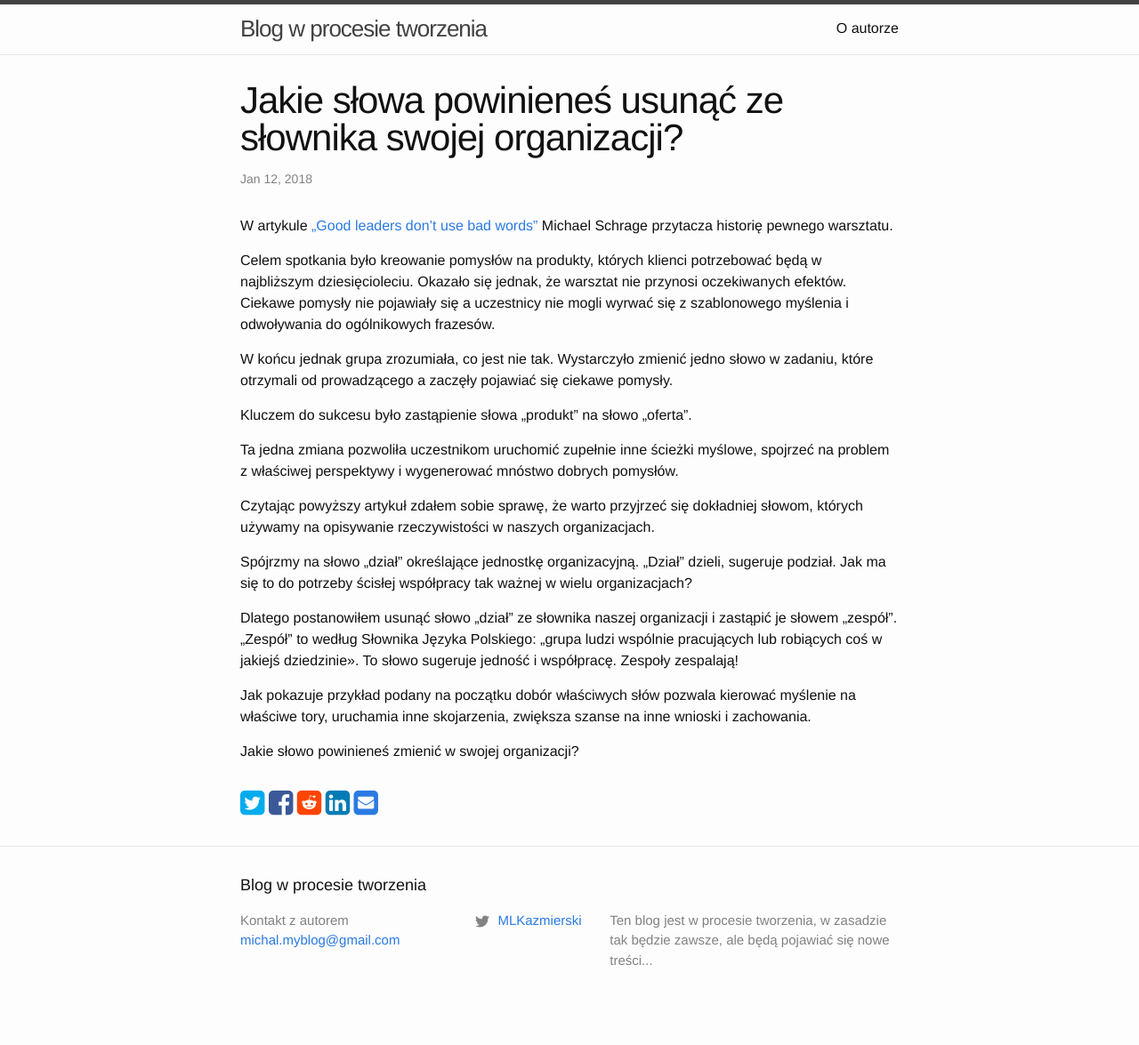
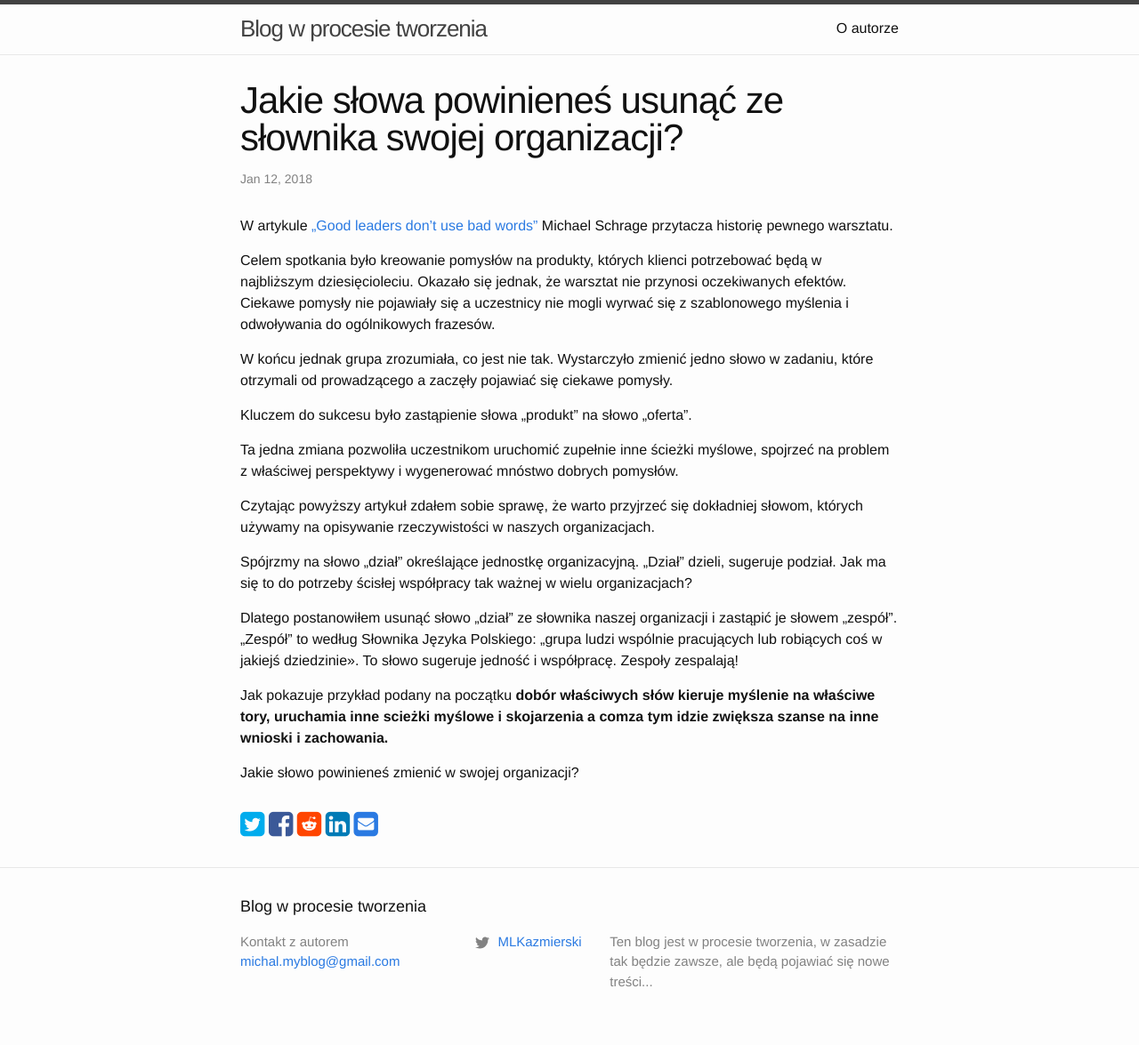
Before and after one commit to kazmiermik/kazmiermik.github.io, a Jekyll site: the page built from _posts/2018-01-12-Jakie-słowa-powinieneś-usunąć-ze-słownika-swojej-organizacji.md, in a window 1280 px wide. Shown: the whole page at 89% size. Built offline with Jekyll 4.4.1, drawn with Linux system fonts in a browser that asks for light colours; comment, search, counter and statistics services are not loaded; before the commit the page ends 1151 px from its top, so only the background shows below that.

Commit message:
Update 2018-01-12-Jakie-słowa-powinieneś-usunąć-ze-słownika-swojej-organizacji.md

```diff
--- a/_posts/2018-01-12-Jakie-słowa-powinieneś-usunąć-ze-słownika-swojej-organizacji.md
+++ b/_posts/2018-01-12-Jakie-słowa-powinieneś-usunąć-ze-słownika-swojej-organizacji.md
@@ -24,6 +24,6 @@ Spójrzmy na słowo „dział” określające jednostkę organizacyjną. „Dzi
 
 Dlatego postanowiłem usunąć słowo „dział” ze słownika naszej organizacji i zastąpić je słowem „zespół”. „Zespół” to według Słownika Języka Polskiego: „grupa ludzi wspólnie pracujących lub robiących coś w jakiejś dziedzinie». To słowo sugeruje jedność i współpracę. Zespoły zespalają!
 
-Jak pokazuje przykład podany na początku dobór właściwych słów pozwala kierować myślenie na właściwe tory, uruchamia inne skojarzenia, zwiększa szanse na inne wnioski i zachowania.
+Jak pokazuje przykład podany na początku **dobór właściwych słów kieruje myślenie na właściwe tory, uruchamia inne scieżki myślowe i skojarzenia a comza tym idzie zwiększa szanse na inne wnioski i zachowania.**
 
 Jakie słowo powinieneś zmienić w swojej organizacji?
```
